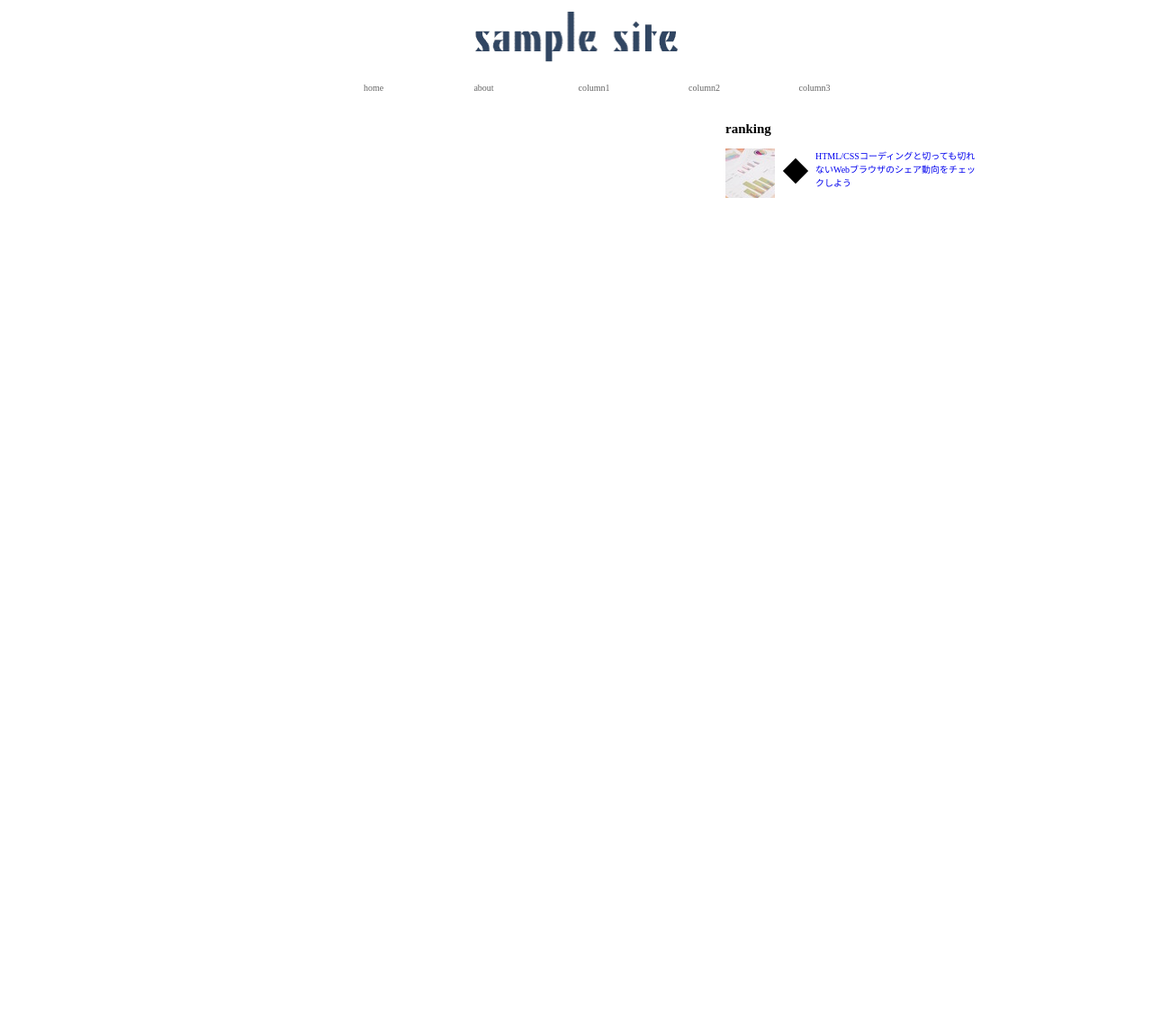
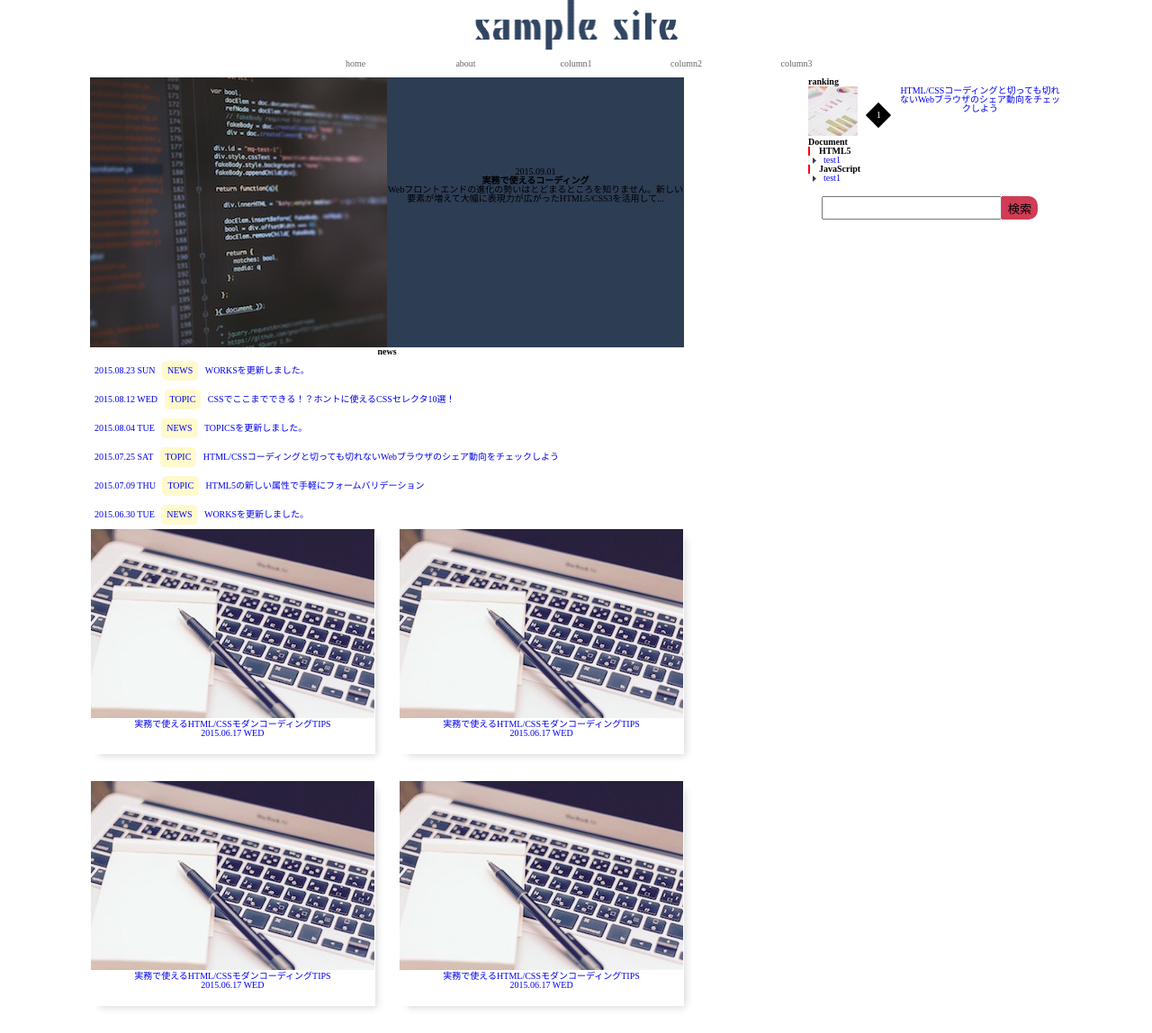
Before and after one commit to umanari145/css, a PHP site: page / in a window 1280 px wide. Shown: the whole page at 90% size. Before the commit the page ends 220 px from the top, so only its background shows below. Run offline with PHP 8.4, Linux system fonts and the light colour scheme.

Commit message:
standard typeサイトのコーディング

```diff
--- /dev/null
+++ b/samplesite04/css/reset.css
@@ -0,0 +1,86 @@
+/**
+ * html5doctor.com Reset Stylesheet v1.6.1 (http://html5doctor.com/html-5-reset-stylesheet/)
+ * Richard Clark (http://richclarkdesign.com)
+ * http://cssreset.com
+ */
+html, body, div, span, object, iframe,
+h1, h2, h3, h4, h5, h6, p, blockquote, pre,
+abbr, address, cite, code,
+del, dfn, em, img, ins, kbd, q, samp,
+small, strong, sub, sup, var,
+b, i,
+dl, dt, dd, ol, ul, li,
+fieldset, form, label, legend,
+table, caption, tbody, tfoot, thead, tr, th, td,
+article, aside, canvas, details, figcaption, figure,
+footer, header, hgroup, menu, nav, section, summary,
+time, mark, audio, video {
+    margin:0;
+    padding:0;
+    border:0;
+    outline:0;
+    font-size:100%;
+    vertical-align:baseline;
+    background:transparent;
+}
+body {
+    line-height:1;
+}
+article,aside,details,figcaption,figure,
+footer,header,hgroup,menu,nav,section {
+    display:block;
+}
+nav ul {
+    list-style:none;
+}
+blockquote, q {
+    quotes:none;
+}
+blockquote:before, blockquote:after,
+q:before, q:after {
+    content:'';
+    content:none;
+}
+a {
+    margin:0;
+    padding:0;
+    font-size:100%;
+    vertical-align:baseline;
+    background:transparent;
+}
+/* change colours to suit your needs */
+ins {
+    background-color:#ff9;
+    color:#000;
+    text-decoration:none;
+}
+/* change colours to suit your needs */
+mark {
+    background-color:#ff9;
+    color:#000;
+    font-style:italic;
+    font-weight:bold;
+}
+del {
+    text-decoration: line-through;
+}
+abbr[title], dfn[title] {
+    border-bottom:1px dotted;
+    cursor:help;
+}
+table {
+    border-collapse:collapse;
+    border-spacing:0;
+}
+/* change border colour to suit your needs */
+hr {
+    display:block;
+    height:1px;
+    border:0;
+    border-top:1px solid #cccccc;
+    margin:1em 0;
+    padding:0;
+}
+input, select {
+    vertical-align:middle;
+}
--- a/samplesite04/css/style.css
+++ b/samplesite04/css/style.css
@@ -1,10 +1,15 @@
 html {
   font-size: 62.5%;
 }
+*,
+*::before,
+*::after {
+  box-sizing: border-box;
+}
+a:active,
+a:hover,
 a:link,
-a:visited,
-a:hover,
-a:active {
+a:visited {
   text-decoration: none;
 }
 li {
@@ -14,6 +19,11 @@ li {
   margin-left: auto;
   margin-right: auto;
   text-align: center;
+}
+.clearfix::after {
+  content: '';
+  display: block;
+  clear: both;
 }
 header .logo {
   width: 225px;
@@ -60,7 +70,64 @@ header .global_menu .nav_item a:hover {
 }
 .wrapper {
   width: 1080px;
-  overflow: hidden;
+  margin-left: auto;
+  margin-right: auto;
+  text-align: center;
+}
+.wrapper .sub_title {
+  text-align: left;
+}
+.wrapper .midashi {
+  border-left: 2px solid #ff0000;
+  text-align: left;
+  padding-left: 10px;
+}
+.wrapper .main_contents {
+  width: 660px;
+  float: left;
+}
+.wrapper .main_contents .main_visual {
+  width: 100%;
+}
+.wrapper .main_contents .main_visual .hot-topic {
+  width: 50%;
+  float: left;
+}
+.wrapper .main_contents .main_visual .main_catch {
+  float: left;
+  display: inline-block;
+  background-color: #2d3d54;
+  height: 300px;
+  width: 50%;
+  padding: 100px 0 0;
+  position: relative;
+}
+.wrapper .main_contents .news {
+  text-align: left;
+  width: 100%;
+}
+.wrapper .main_contents .news .scroll-item {
+  padding: 3px 5px;
+}
+.wrapper .main_contents .news .category {
+  display: inline-block;
+  background: #fffacd;
+  margin: 2px 5px;
+  padding: 6px;
+  border-radius: 5px;
+}
+.wrapper .main_contents .articles .article-item {
+  width: 48%;
+  height: 250px;
+  display: block;
+  margin-bottom: 30px;
+  box-shadow: 6px 6px 8px -4px rgba(0, 0, 0, 0.15);
+}
+.wrapper .main_contents .articles .article-item:nth-of-type(odd) {
+  float: left;
+}
+.wrapper .main_contents .articles .article-item:nth-of-type(even) {
+  float: right;
 }
 .wrapper .side_contents {
   float: right;
@@ -69,16 +136,16 @@ header .global_menu .nav_item a:hover {
   margin: 0;
   padding: 0;
 }
-.wrapper .side_contents ul li a {
+.wrapper .side_contents .ranking a {
   display: block;
   vertical-align: middle;
 }
-.wrapper .side_contents ul li .ranking_img {
+.wrapper .side_contents .ranking .ranking_img {
   width: 55px;
   height: 55px;
   margin-right: 10px;
 }
-.wrapper .side_contents ul li .one_point {
+.wrapper .side_contents .ranking .one_point {
   display: inline-block;
   width: 20px;
   height: 20px;
@@ -89,7 +156,12 @@ header .global_menu .nav_item a:hover {
   color: #fff;
   transform: rotate(45deg);
 }
-.wrapper .side_contents ul li .ranking_contents {
+.wrapper .side_contents .ranking .one_point::before {
+  content: '1';
+  display: inline-block;
+  transform: rotate(-45deg);
+}
+.wrapper .side_contents .ranking .ranking_contents {
   margin-top: 0;
   margin-left: 10px;
   vertical-align: top;
@@ -97,3 +169,32 @@ header .global_menu .nav_item a:hover {
   width: 182px;
   font-size: 1.0rem;
 }
+.wrapper .side_contents .document_list a {
+  margin-left: 5px;
+  display: block;
+  text-align: left;
+  padding-left: 12px;
+  background: url('../img/arrow.gif') no-repeat left center;
+}
+.wrapper .side_contents .document_list a:hover {
+  opacity: 0.6;
+  text-decoration: underline;
+}
+.wrapper .side_contents .search_box {
+  padding: 15px;
+  text-align: left;
+}
+.wrapper .side_contents .search_box .search_word {
+  width: 200px;
+  height: 26px;
+  float: left;
+}
+.wrapper .side_contents .search_box .search_button {
+  width: 40px;
+  height: 26px;
+  border: none;
+  float: left;
+  padding: 3px;
+  border-radius: 0 10px 10px 0;
+  background: #d03c56;
+}
--- a/samplesite04/css/style.less
+++ b/samplesite04/css/style.less
@@ -1,56 +1,76 @@
 // out: style.css
-html{
+
+html {
 	font-size: 62.5%;
 }
 
-a:link, a:visited, a:hover,a:active{
-	text-decoration:none;
+*, *::before, *::after {
+  box-sizing: border-box;
 }
 
-li{
+
+a:active,
+a:hover,
+a:link,
+a:visited {
+	text-decoration: none;
+}
+
+li {
 	list-style-type: none;
 }
 
-.centering{
+.centering {
 	margin-left: auto;
 	margin-right: auto;
 	text-align: center;
 }
 
-header{
-	.logo{
-		width:225px;
-		height:56px;
+.clearfix::after {
+	content:'';
+	display: block;
+	clear: both;
+}
+
+
+header {
+	.logo {
+		width: 225px;
+		height: 56px;
 		.centering;
-		a,img{
+
+		a,
+		img {
 			display: block;
-			width:100%;
+			width: 100%;
 			height: 100%;
 		}
-		a:hover{
+
+		a:hover {
 			opacity: 0.3;
 		}
 	}
 
-	.global_menu{
+	.global_menu {
 		.centering;
 
-		.nav_item{
+		.nav_item {
 			display: inline-block;
 			margin: 0 10px;
 
-			a{
+			a {
 				display: inline-block;
 				width: 100px;
 				height: 30px;
 				line-height: 30px;
-				color:#666;
+				color: #666;
 				border-radius: 3px;
 				vertical-align: middle;
 				.centering;
-				&:hover{
+
+				&:hover {
 					text-decoration: underline;
-					opacity:0.7;
+					opacity: 0.7;
 					transition: all 0.3s;
 					background-color: #d03c56;
 				}
@@ -59,26 +79,95 @@ header{
 	}
 }
 
-.wrapper{
+.wrapper {
+	.sub_title {
+		text-align: left;
+	}
+
+	.midashi {
+		border-left: 2px solid #ff0000;
+		text-align: left;
+		padding-left: 10px;
+	}
+
 	width: 1080px;
-	overflow: hidden;
-	.side_contents{
-		float:right;
-		ul{
+	.centering;
+
+	.main_contents{
+		width: 660px;
+		float: left;
+
+		.main_visual{
+			width: 100%;
+			.hot-topic{
+				width: 50%;
+				float: left;
+			}
+			.main_catch{
+				float: left;
+				display: inline-block;
+				background-color: #2d3d54;
+				height:300px;
+				width: 50%;
+				padding: 100px 0 0;
+				position: relative;
+			}
+		}
+
+		.news{
+			text-align: left;
+			width: 100%;
+			.scroll-item{
+				padding:3px 5px;
+			}
+			.category{
+				display: inline-block;
+				background: #fffacd;
+				margin: 2px 5px;
+				padding: 6px;
+				border-radius: 5px;
+			}
+		}
+
+		.articles{
+			.article-item{
+				width: 48%;
+				height:250px;
+				display: block;
+				&:nth-of-type(odd){
+					float: left;
+				}
+				&:nth-of-type(even){
+					float: right;
+				}
+				margin-bottom: 30px;
+				box-shadow: 6px 6px 8px -4px rgba(0, 0, 0, 0.15);
+			}
+		}
+	}
+
+
+
+	.side_contents {
+		float: right;
+		ul {
 			margin: 0;
 			padding: 0;
-			li{
-				a{
+		}
+
+		.ranking {
+			a {
 				display: block;
 				vertical-align: middle;
 			}
-				.ranking_img{
+
+			.ranking_img {
 				width: 55px;
 				height: 55px;
 				margin-right: 10px;
 			}
 
-				.one_point{
+			.one_point {
 				display: inline-block;
 				width: 20px;
 				height: 20px;
@@ -86,12 +175,18 @@ header{
 				line-height: 20px;
 				background-color: #000;
 				vertical-align: 20px;
-					color:#fff;
+				color: #fff;
 				transform: rotate(45deg);
+
+				&::before {
+					content: '1';
+					display: inline-block;
+					transform: rotate(-45deg);
+				}
 			}
 
-				.ranking_contents{
-					margin-top:0;
+			.ranking_contents {
+				margin-top: 0;
 				margin-left: 10px;
 				vertical-align: top;
 				display: inline-block;
@@ -99,6 +194,36 @@ header{
 				font-size: 1.0rem;
 			}
 		}
+
+		.document_list a{
+			margin-left: 5px;
+			display: block;
+			text-align: left;
+			padding-left: 12px;
+			background: url('../img/arrow.gif') no-repeat left center;
+			&:hover{
+				opacity: 0.6;
+				text-decoration: underline;
+			}
+		}
+
+		.search_box{
+			padding: 15px;
+			text-align: left;
+			.search_word{
+				width: 200px;
+				height: 26px;
+				float: left;
+			}
+			.search_button{
+				width: 40px;
+				height: 26px;
+				border: none;
+				float: left;
+				padding:3px;
+				border-radius: 0 10px 10px 0;
+				background:#d03c56;
+			}
 		}
 
 	}
--- a/samplesite04/index.html
+++ b/samplesite04/index.html
@@ -3,6 +3,7 @@
 <head>
 	<meta charset="UTF-8">
 	<meta name="viewport" content="width=device-width, initial-scale=1.0">
+	<link rel="stylesheet" href="./css/reset.css">
 	<link rel="stylesheet" href="./css/style.css">
 	<title>Document</title>
 </head>
@@ -21,15 +22,97 @@
 	</ul>
 </header>
 
-<div class="wrapper">
+<div class="wrapper clearfix">
 	<div class="main_contents">
+		<section class="main_visual">
+			<img src="./img/hot-topic.jpg" alt="実務で使えるHTML/CSS" class="hot-topic">
+			<div class="main_catch">
+				<time class="date">2015.09.01</time>
+				<h3 class="catch_copy">実務で使えるコーディング</h3>
+				<div class="main_catch_contents"><p class="desc">Webフロントエンドの進化の勢いはとどまるところを知りません。新しい要素が増えて大幅に表現力が広がったHTML5/CSS3を活用して...</p>
+				</div>
 
+
+			</div>
+		</section>
+		<section class="news_block">
+			<h2>news</h2>
+			<ul class="news">
+				<li class="scroll-item">
+				  <a href="#">
+					<time class="date" datetime="2015-08-23">2015.08.23 SUN</time>
+					<span class="category">NEWS</span>
+					<span class="title">WORKSを更新しました。</span>
+				  </a>
+				</li>
+				<li class="scroll-item">
+				  <a href="#">
+					<time class="date" datetime="2015-08-12">2015.08.12 WED</time>
+					<span class="category">TOPIC</span>
+					<span class="title">CSSでここまでできる！？ホントに使えるCSSセレクタ10選！</span>
+				  </a>
+				</li>
+				<li class="scroll-item">
+				  <a href="#">
+					<time class="date" datetime="2015-08-04">2015.08.04 TUE</time>
+					<span class="category">NEWS</span>
+					<span class="title">TOPICSを更新しました。</span>
+				  </a>
+				</li>
+				<li class="scroll-item">
+				  <a href="#">
+					<time class="date" datetime="2015-07-25">2015.07.25 SAT</time>
+					<span class="category">TOPIC</span>
+					<span class="title">HTML/CSSコーディングと切っても切れないWebブラウザのシェア動向をチェックしよう</span>
+				  </a>
+				</li>
+				<li class="scroll-item">
+				  <a href="#">
+					<time class="date" datetime="2015-07-09">2015.07.09 THU</time>
+					<span class="category">TOPIC</span>
+					<span class="title">HTML5の新しい属性で手軽にフォームバリデーション</span>
+				  </a>
+				</li>
+				<li class="scroll-item">
+				  <a href="#">
+					<time class="date" datetime="2015-06-30">2015.06.30 TUE</time>
+					<span class="category">NEWS</span>
+					<span class="title">WORKSを更新しました。</span>
+				  </a>
+				</li>
+			</ul>
+		</section>
+		<section class="articles">
+			<div class="clearfix">
+				<a href="#" class="article-item">
+					<img src="./img/article.jpg" alt="">
+					<div class="article_title">実務で使えるHTML/CSSモダンコーディングTIPS</div>
+					<time>2015.06.17 WED</time>
+				</a>
+				<a href="#" class="article-item">
+					<img src="./img/article.jpg" alt="">
+					<div class="article_title">実務で使えるHTML/CSSモダンコーディングTIPS</div>
+					<time>2015.06.17 WED</time>
+				</a>
+				<a href="#" class="article-item">
+					<img src="./img/article.jpg" alt="">
+					<div class="article_title">実務で使えるHTML/CSSモダンコーディングTIPS</div>
+					<time>2015.06.17 WED</time>
+				</a>
+				<a href="#" class="article-item">
+					<img src="./img/article.jpg" alt="">
+					<div class="article_title">実務で使えるHTML/CSSモダンコーディングTIPS</div>
+					<time>2015.06.17 WED</time>
+				</a>
+			</div>
+		</section>
+		</article>
 	</div>
 	<div class="side_contents">
 		<div class="ranking">
-			<h2 class="ranking_head">ranking</h2>
-			<ul>
-				<li>
+			<h2 class="sub_title ranking_head">ranking</h2>
+			<ul class="ranking_block">
+				<li class="ranking">
 					<a href="#">
 						<img src="./img/ranking.jpg" class="ranking_img">
 						<span class="one_point"></span>
@@ -38,8 +121,32 @@
 				</li>
 			</ul>
 		</div>
-		<div class="document"></div>
-		<div class="search_area"></div>
+		<div class="document">
+			<h2 class="sub_title">Document</h2>
+			<h3 class="midashi">HTML5</h3>
+			<ul class="document">
+				<li class="document_list">
+					<a href="#">
+						test1
+					</a>
+				</li>
+			</ul>
+
+			<h3 class="midashi">JavaScript</h3>
+			<ul class="document">
+				<li class="document_list">
+					<a href="#">
+						test1
+					</a>
+				</li>
+			</ul>
+		</div>
+		<div class="search_area">
+			<form class="search_box">
+				<input type="text" name="search" class="search_word">
+				<input type="button" name="search" class="search_button" value="検索">
+			</form>
+		</div>
 	</div>
 </div>
 
--- a/vertical.html
+++ b/vertical.html
@@ -90,5 +90,7 @@ html{
 			<div class="inl-blk child">list1あとここにでては来ませんが背list1あとこ</div>
 		</div>
 		http://tarobeeeee.tumblr.com/post/112378137556/vertical-align-middle-%E3%81%AB%E3%81%A4%E3%81%84%E3%81%A6%E3%81%AE%E8%A6%9A%E6%9B%B8
+		https://www.nishishi.com/css/box-float-inline-block.html
+		https://chibichibi-kasegu.com/web-skill/float_inline-block_flex/
     </body>
 </html>
```
Also changed, not shown: samplesite04/css/normalize.css (deleted). Lines whose indentation alone changed are shown as unchanged.
